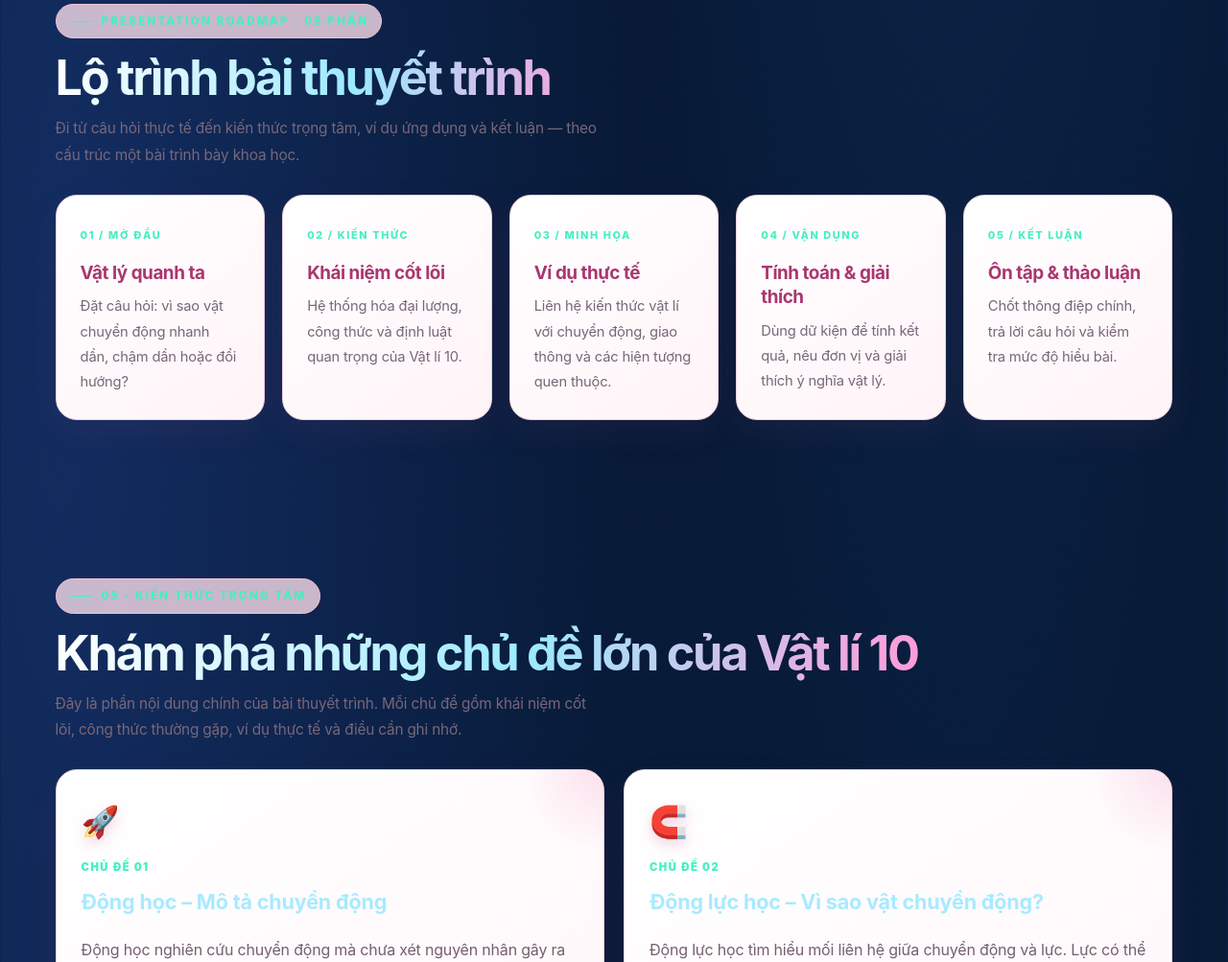
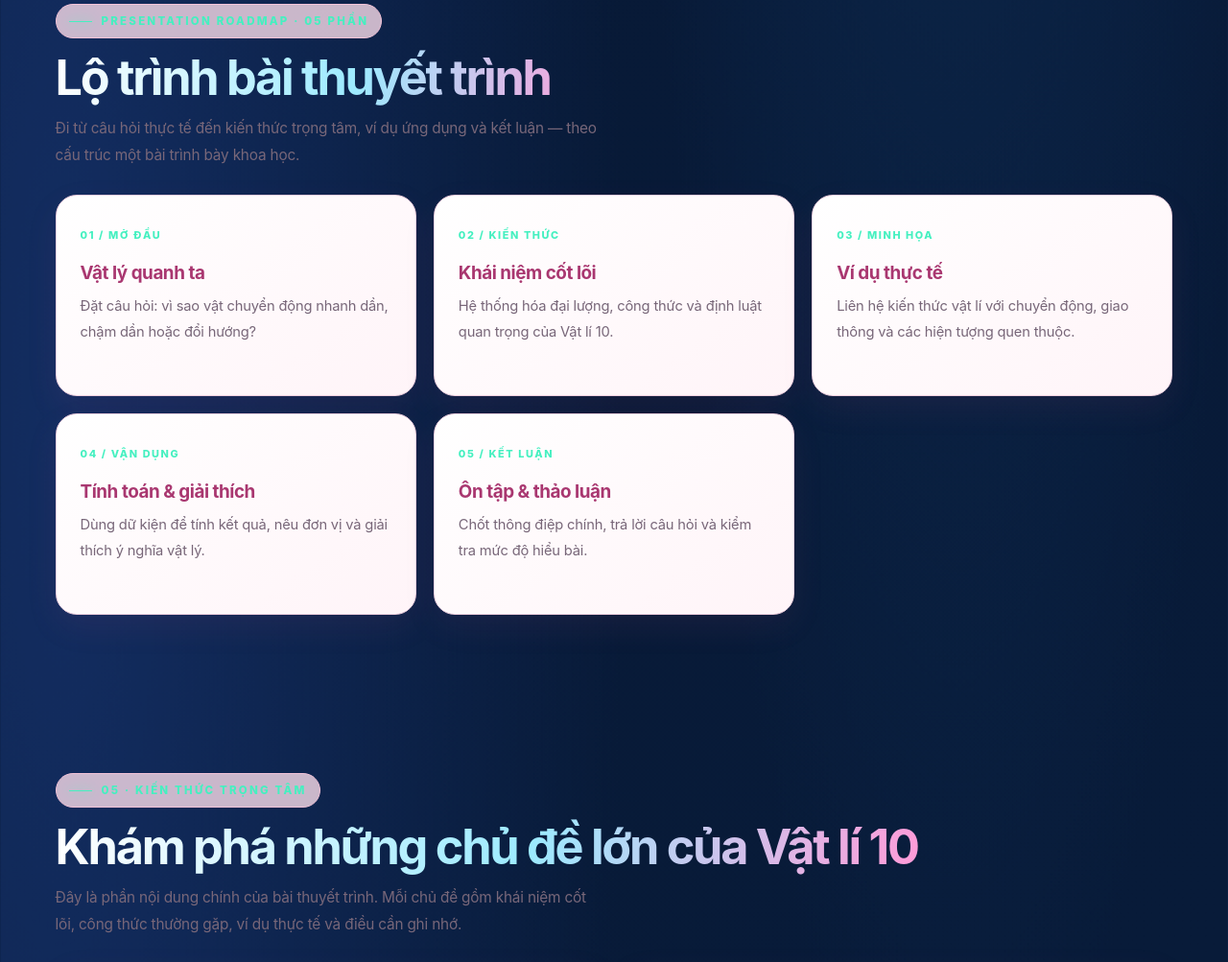
Before and after one commit to Quandz439/physics-lab-10, a plain HTML site: page index.html in a window 1280 px wide. Shown: the part 5965-6968 px from the top of the page at 96% size. Drawn offline with nearby package versions, Linux system fonts and the light colour scheme.

Commit message:
Fix roadmap layout to show all five steps

```diff
--- a/index.html
+++ b/index.html
@@ -830,6 +830,38 @@ body>header,body>main,body>footer{position:relative;z-index:1}
   *, *::before, *::after { scroll-behavior: auto !important; animation-duration: .01ms !important; transition-duration: .01ms !important; }
 }
 
+
+/* ROADMAP FIX: keep all five presentation steps visible and readable */
+#roadmap .roadmap-grid{
+  display:grid;
+  grid-template-columns:repeat(3,minmax(0,1fr));
+  align-items:stretch;
+  gap:18px;
+  width:100%;
+  overflow:visible;
+}
+#roadmap .roadmap-step{
+  display:block;
+  width:100%;
+  min-width:0;
+  min-height:210px;
+  height:auto;
+  overflow-wrap:anywhere;
+  white-space:normal;
+}
+#roadmap .roadmap-step h3,
+#roadmap .roadmap-step p{
+  overflow-wrap:anywhere;
+  word-break:normal;
+}
+@media(max-width:900px){
+  #roadmap .roadmap-grid{grid-template-columns:repeat(2,minmax(0,1fr))}
+}
+@media(max-width:560px){
+  #roadmap .roadmap-grid{grid-template-columns:minmax(0,1fr)}
+  #roadmap .roadmap-step{min-height:0}
+}
+
 </style>
 </head>
 <body>
```
